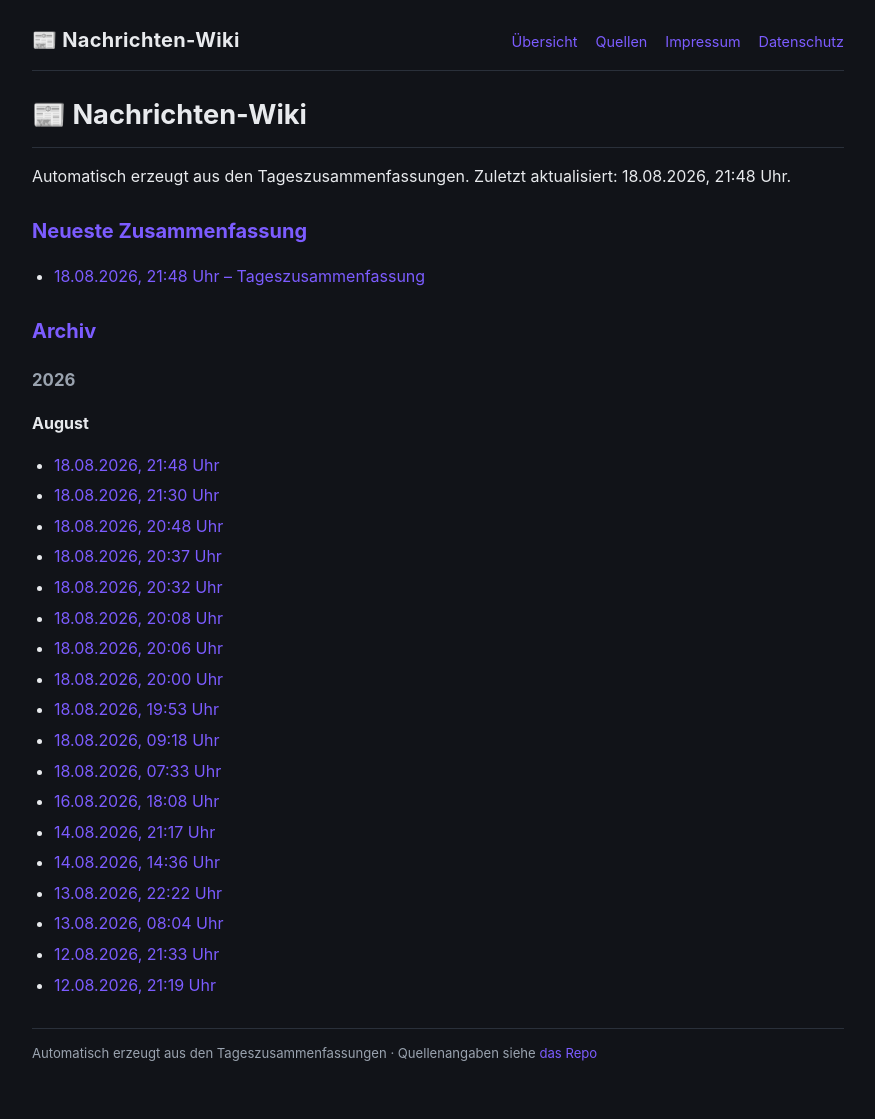
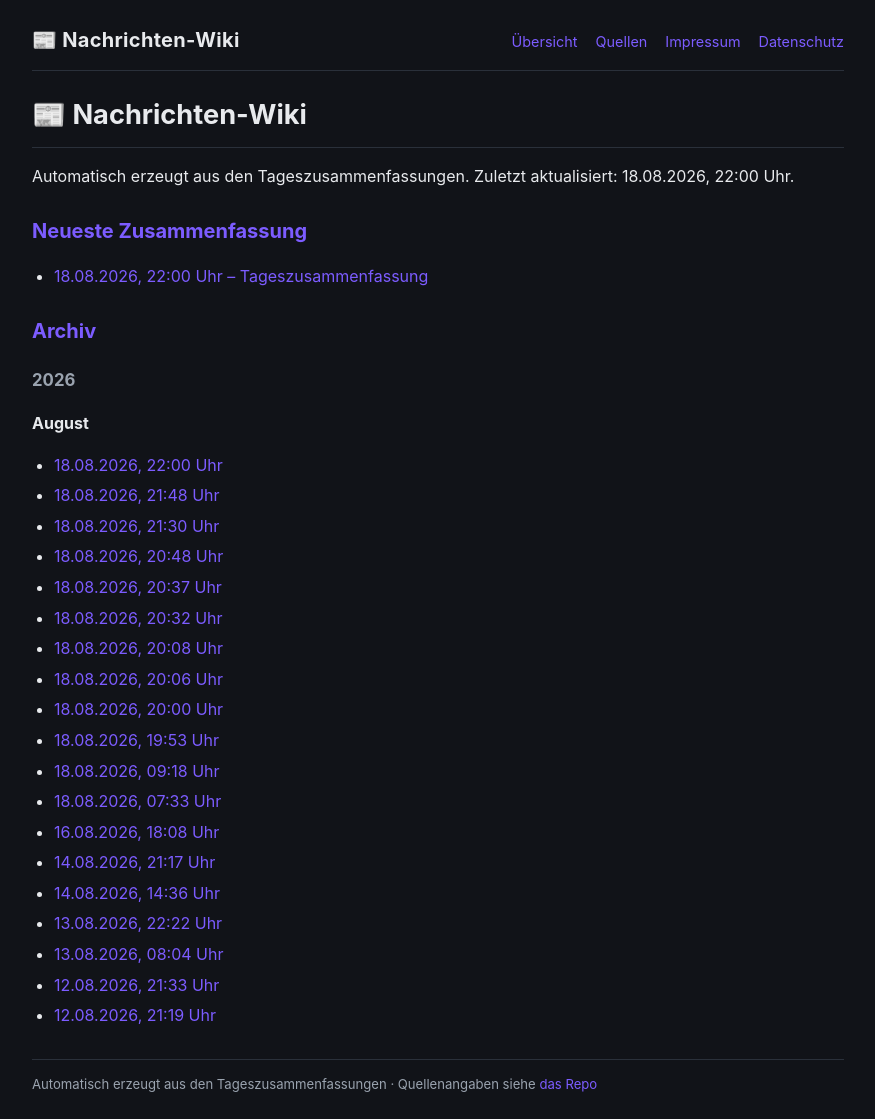
Before and after one commit to Ubuntu51/news-wiki, a Jekyll site: the page built from index.md, in a window 1280 px wide. Shown: the whole page, without its empty margins (202-1077 px from the left). Built offline with Jekyll 4.4.1, drawn with Linux system fonts in a browser that asks for light colours; our own code applies the rules of GitHub Pages for plain Markdown files; before the commit the page ends 1088 px from its top, so only the background shows below that.

Commit message:
Tageszusammenfassungen 2026-08-18

```diff
--- a/index.md
+++ b/index.md
@@ -1,10 +1,10 @@
 # 📰 Nachrichten-Wiki
 
-Automatisch erzeugt aus den Tageszusammenfassungen. Zuletzt aktualisiert: 18.08.2026, 21:48 Uhr.
+Automatisch erzeugt aus den Tageszusammenfassungen. Zuletzt aktualisiert: 18.08.2026, 22:00 Uhr.
 
 ## Neueste Zusammenfassung
 
-- [18.08.2026, 21:48 Uhr – Tageszusammenfassung](2026/08/2026-08-18_21-48.html)
+- [18.08.2026, 22:00 Uhr – Tageszusammenfassung](2026/08/2026-08-18_22-00.html)
 
 ## Archiv
 
@@ -12,6 +12,7 @@ Automatisch erzeugt aus den Tageszusammenfassungen. Zuletzt aktualisiert: 18.08.
 
 **August**
 
+- [18.08.2026, 22:00 Uhr](2026/08/2026-08-18_22-00.html)
 - [18.08.2026, 21:48 Uhr](2026/08/2026-08-18_21-48.html)
 - [18.08.2026, 21:30 Uhr](2026/08/2026-08-18_21-30.html)
 - [18.08.2026, 20:48 Uhr](2026/08/2026-08-18_20-48.html)
```
Also changed, not shown: 2026/08/2026-08-18_22-00.md (added, +65 -0 lines).
